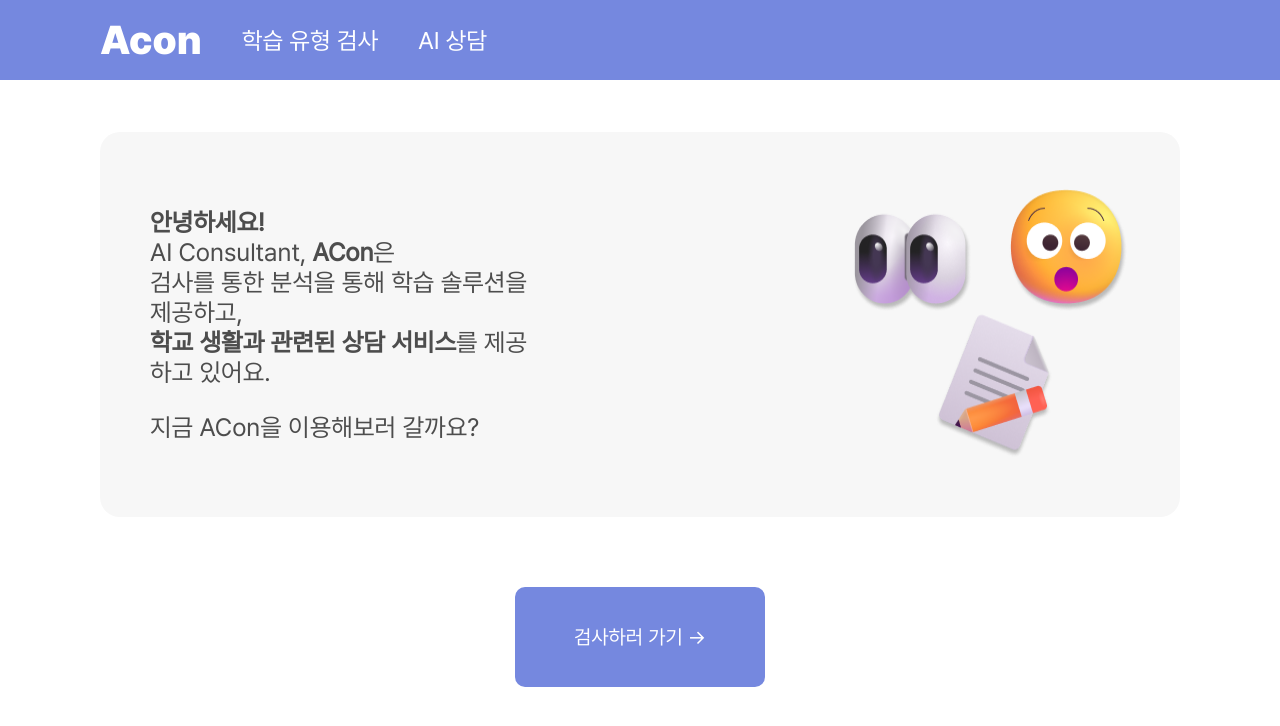
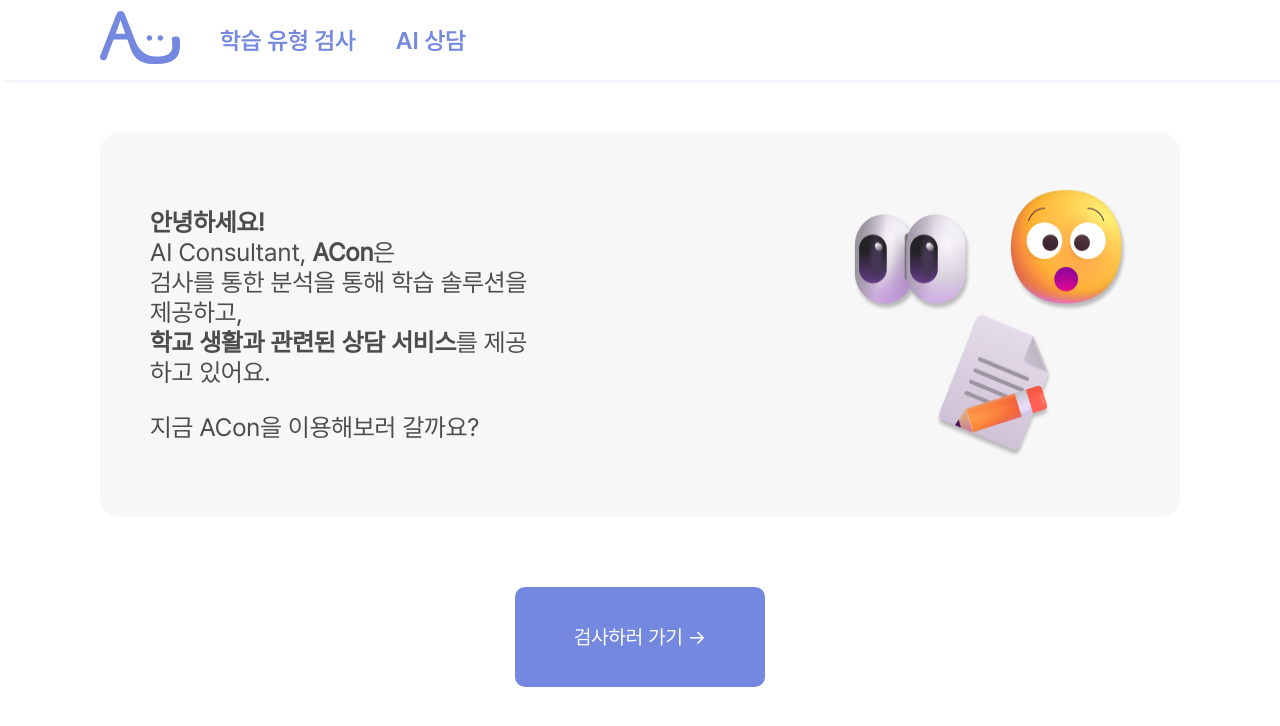
Before and after one commit to Jobfair-receive/Front, a React (Create React App) app: page / in a window 1280 px wide. Shown: the top 726 px of the page. Built offline with nearby package versions, Linux system fonts and the light colour scheme.

Commit message:
STYLE :: 헤더 및 결과 페이지 스타일 수정

```diff
--- a/src/components/common/Header.jsx
+++ b/src/components/common/Header.jsx
@@ -1,13 +1,15 @@
 import styled from "styled-components"
+import Logo from "../../asset/images/Logo.svg";
 
 
 const StyledHeader = styled.header`
     padding: 0 80px;
     height: 80px;
     width: 100%;
-    background-color: #7588DF;
+    background-color: #FFFFFF;
     z-index: 1;
     position: fixed;
+    box-shadow: 0 4px 4px -4px rgba(117, 136, 223, 0.25);
 `
 
 const NavBar = styled.nav`
@@ -15,15 +17,15 @@ const NavBar = styled.nav`
     display: flex;
     align-items: center;
 `
-const Logo = styled.span`
-    font-family: PretendardBlack;
-    font-size: 40px;
-`
+// const Logo = styled.span`
+//     font-family: PretendardBlack;
+//     font-size: 40px;
+// `
 
 const StyledLink = styled.a`
     text-decoration: none;
-    color: white;
-    font-family: PretendardRegular;
+    color: #7588df;
+    font-family: PretendardSemibold;
     padding: 10px 20px;
     font-size: 24px;
 `
@@ -31,7 +33,7 @@ const StyledLink = styled.a`
 export default function Header(){
     return <StyledHeader>
         <NavBar>
-        <StyledLink href="/"><Logo>Acon</Logo></StyledLink>
+        <StyledLink href="/"><img src={Logo} /></StyledLink>
         <StyledLink href="/test">학습 유형 검사</StyledLink>
         <StyledLink href="/chat">AI 상담</StyledLink>
         </NavBar>
--- a/src/pages/Result/Result.jsx
+++ b/src/pages/Result/Result.jsx
@@ -46,14 +46,14 @@ export default function Result(){
           </GrayBox>
         ))} */}
 
-        <GrayBox>
+        <TypeBox>
             <Img src={`./images/mbti/${mbti}.png`} alt="이미지" />
-            <TypeTitle><b>{ResultData[mbti]}</b> 형</TypeTitle>
-          </GrayBox>
-          <GrayBox>
+            <TypeTitle><b><ExplainSpan>{ResultData[mbti]}</ExplainSpan></b> 형</TypeTitle>
+          </TypeBox>
+          <TypeBox>
             <Img src={`./images/msti/${msti}.png`} alt="이미지" />
-            <TypeTitle><b>{ResultData[msti]}</b> 형</TypeTitle>
-          </GrayBox>
+            <TypeTitle><b><ExplainSpan>{ResultData[msti]}</ExplainSpan></b> 형</TypeTitle>
+          </TypeBox>
 
       </BoxAlign>
 
@@ -68,15 +68,15 @@ export default function Result(){
       (
         <>
         <div>
-          <ExplainTitle>🔍 이 유형은요...</ExplainTitle>
+          <ExplainTitle>🔍 이 <ExplainSpan>유형</ExplainSpan>은요...</ExplainTitle>
           <Explain>{data.answer1}</Explain>
         </div>
         <div>
-          <ExplainTitle>💁‍♂️ 이렇게 공부하면 더 좋아요.</ExplainTitle>
+          <ExplainTitle>💁‍♂️ <ExplainSpan>이렇게 공부하면</ExplainSpan> 더 좋아요.</ExplainTitle>
           <Explain>{data.answer2}</Explain>
         </div>
         <div>
-          <ExplainTitle>🏃 이런 활동이 도움이 돼요.</ExplainTitle>
+          <ExplainTitle>🏃 <ExplainSpan>이런 활동</ExplainSpan>이 도움이 돼요.</ExplainTitle>
           <Explain>{data.answer3}</Explain>
         </div>
       </>
@@ -88,7 +88,7 @@ export default function Result(){
 };
 
 const Container = styled.div`
-  padding-top: 80px;
+  padding-top: 152px;
   font-family: PretendardRegular;
 `;
 
@@ -113,9 +113,9 @@ const BoxAlign = styled.div`
   border-bottom: 1px solid lightgray;
 `;
 
-const GrayBox = styled.div`
+const TypeBox = styled.div`
   border-radius :20px ;
- background-color:#f7f7f7 ;
+  background-color:#F6F8FF ;
   width : 35rem;
   height : 20rem ;
   display:flex ;
@@ -125,7 +125,7 @@ const GrayBox = styled.div`
 `;
 
 const TypeTitle = styled.p`
- font-size :20px ;
+  font-size: 20px;
   text-align:center;
 `;
 
@@ -145,3 +145,7 @@ const ExplainTitle = styled.h2`
 const Explain=styled.p`
  font-size:20px;
 `;
+
+const ExplainSpan = styled.span`
+  background-color: #E8EDFF;
+`;
```
Also changed, not shown: src/asset/images/Logo.svg (added). Lines whose indentation alone changed are shown as unchanged.
